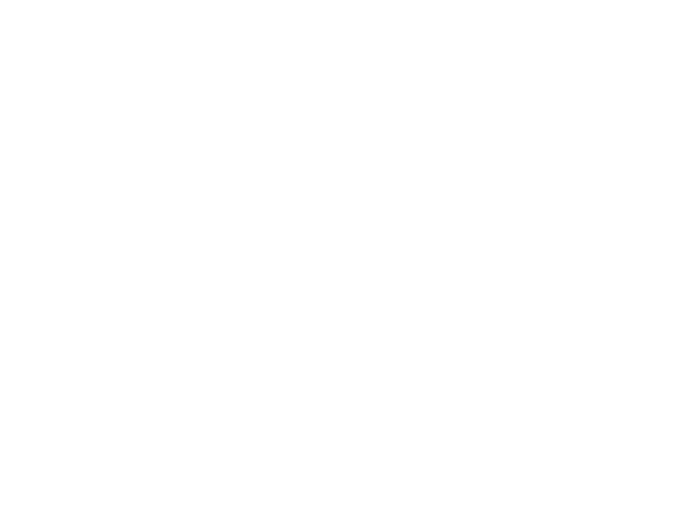
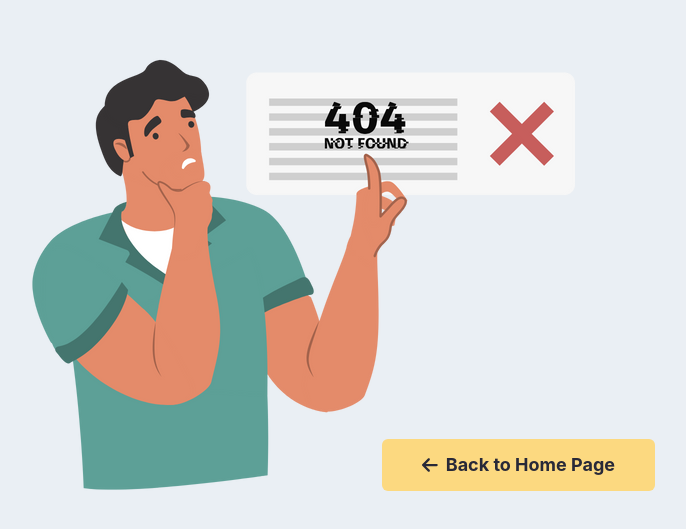
Before and after one commit to KimLong1234567/CourseSystem, a React (Create React App) app: page /admin/student in a window 1280 px wide. Before the commit this address had no page. Shown: the part 127-656 px from the top of the page, without its empty margins (337-1023 px from the left). Built offline with nearby package versions, Linux system fonts and the light colour scheme.

Commit message:
FEAT: Add Error pages

```diff
--- a/src/App.js
+++ b/src/App.js
@@ -1,8 +1,9 @@
-import './App.css';
-import { BrowserRouter, Route, Routes } from 'react-router-dom';
-import HomePage from './pages/HomePage/HomePage';
-import LogInPage from './pages/LogInPage/LogInPage';
-import MainContent from './pages/mainContent/mainContent';
+import "./App.css";
+import { BrowserRouter, Route, Routes } from "react-router-dom";
+import HomePage from "./pages/HomePage/HomePage";
+import LogInPage from "./pages/LogInPage/LogInPage";
+import MainContent from "./pages/mainContent/mainContent";
+import ErrorPage from "./pages/error/ErrorPage";
 
 function App() {
 	return (
@@ -11,6 +12,8 @@
 				<Route path="/admin" element={<MainContent />} />
 				<Route path="/" element={<HomePage />} />
 				<Route path="/LogIn" element={<LogInPage />} />
+				{/* Error page */}
+				<Route path="*" element={<ErrorPage />} />
 			</Routes>
 		</BrowserRouter>
 	);
--- /dev/null
+++ b/src/pages/error/ErrorPage.jsx
@@ -0,0 +1,27 @@
+import React from "react";
+import IconError from "../../img/ErrorPage.png";
+import { Link } from "react-router-dom";
+import { FontAwesomeIcon } from "@fortawesome/react-fontawesome";
+import { faArrowLeft } from "@fortawesome/free-solid-svg-icons";
+export default function ErrorPage() {
+	return (
+		<>
+			<header></header>
+			<main className="w-screen h-screen  bg-slate-200/70 flex flex-col items-center justify-center">
+				<div className="flex items-center">
+					<div className="relative">
+						<img src={IconError} alt="" />
+						<button className="absolute -right-20 bottom-0 bg-[#FCD980] hover:bg-yellow-200 px-10 py-3 rounded-md text-[#282938] text-lg font-bold flex gap-2 justify-center items-center">
+							{" "}
+							<FontAwesomeIcon icon={faArrowLeft} className="" />
+							<Link to="/" className="">
+								Back to Home Page
+							</Link>
+						</button>
+					</div>
+				</div>
+			</main>
+			<footer></footer>
+		</>
+	);
+}
--- a/tailwind.config.js
+++ b/tailwind.config.js
@@ -10,7 +10,7 @@
 				},
 			},
 			animation: {
-				fadeIn: "fadeIn 0.5s ease-in-out",
+				fadeIn: "fadeIn .7s ease-in-out",
 			},
 		},
 	},
```
Also changed, not shown: src/img/ErrorPage.png (added). Lines whose indentation alone changed are shown as unchanged.
